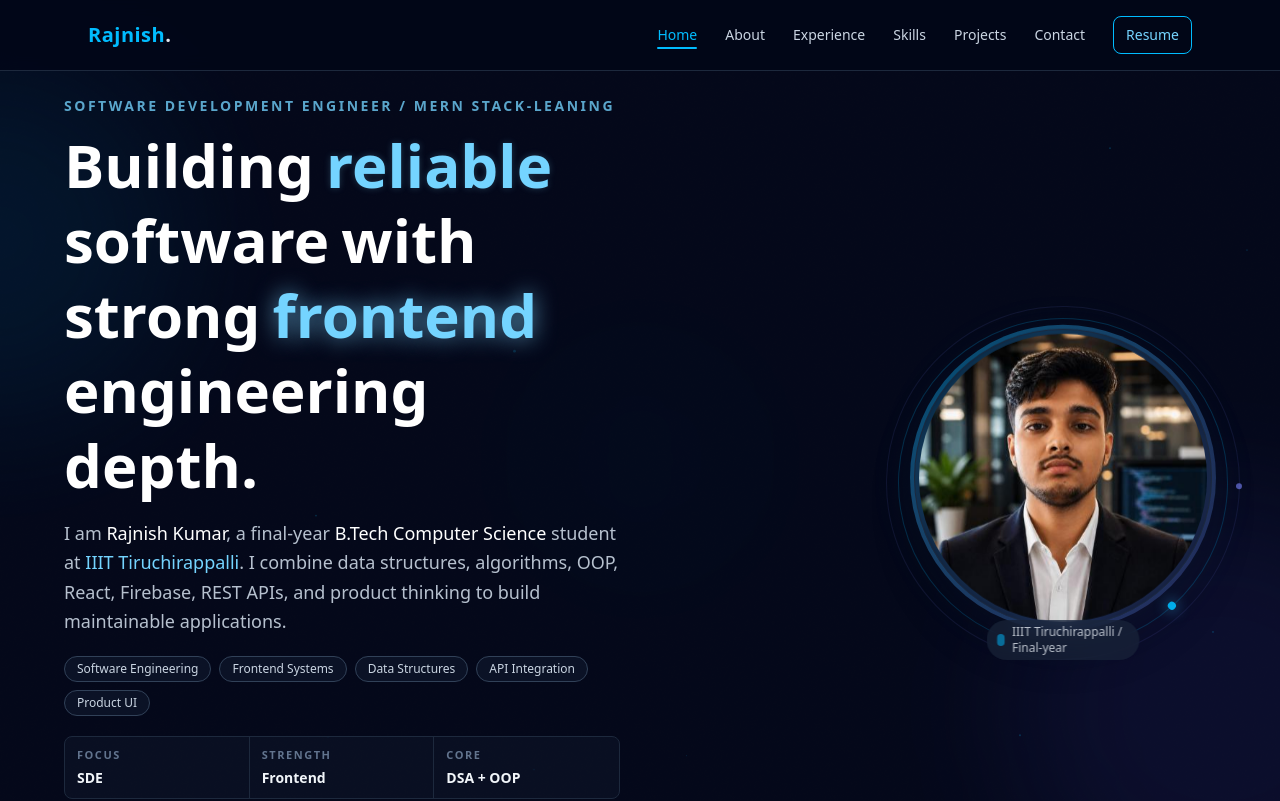
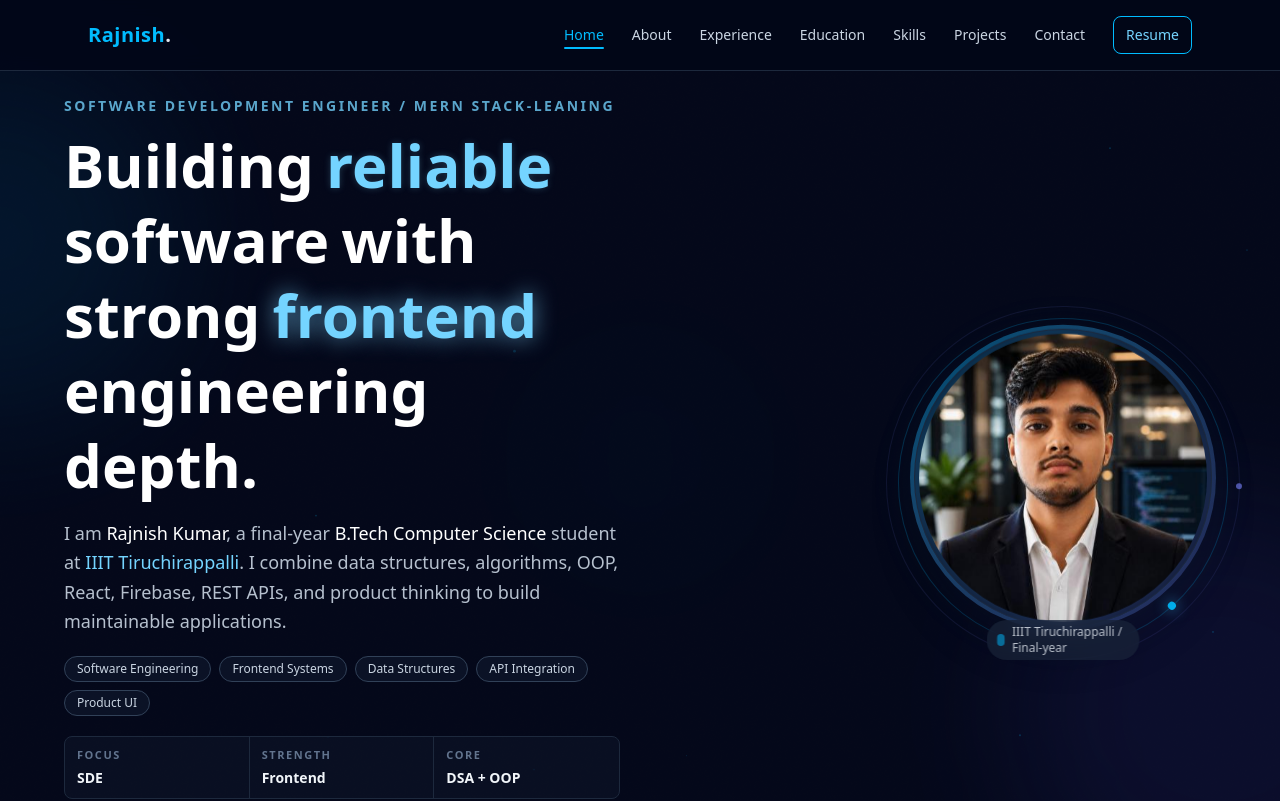
Before and after one commit to rajnish-012/MyPortfolio, a React (Vite) app: page / in a window 1280 px wide. Shown: the top 801 px of the page. Built offline with nearby package versions, Linux system fonts and the light colour scheme.

Commit message:
adding education tag

```diff
--- a/package.json
+++ b/package.json
@@ -11,7 +11,8 @@
   },
   "dependencies": {
     "@tailwindcss/vite": "^4.1.18",
-    "framer-motion": "^12.23.26",
+    "framer-motion": "^12.40.0",
+    "motion": "^12.40.0",
     "react": "^19.0.0",
     "react-dom": "^19.0.0",
     "tailwindcss": "^4.1.18"
--- a/src/components/Navbar.jsx
+++ b/src/components/Navbar.jsx
@@ -6,6 +6,7 @@ const links = [
   { name: "Home", href: "#hero" },
   { name: "About", href: "#about" },
   { name: "Experience", href: "#experience" },
+  {name: "Education", href: "#education"},
   { name: "Skills", href: "#skills" },
   { name: "Projects", href: "#projects" },
   { name: "Contact", href: "#contact" },
```
Also changed, not shown: 1 other file (tests, documents, lock files or other folders).
